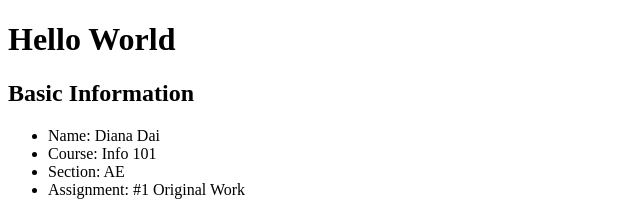
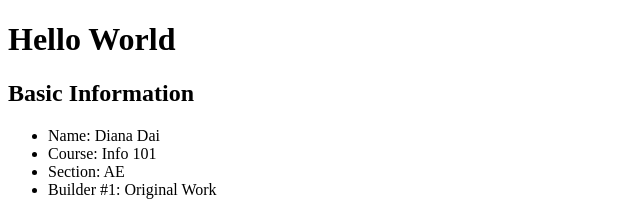
Before and after one commit to dy2018-1835029/dy2018-1835029.github.io, a plain HTML site: page embeddingOriginalWork.html in a window 1280 px wide. Shown: the top 212 px of the page, 0-640 px from the left. Drawn offline with Linux system fonts and the light colour scheme; grey boxes are pictures that could not be loaded.

Commit message:
Add files via upload

```diff
--- a/embeddingOriginalWork.html
+++ b/embeddingOriginalWork.html
@@ -10,7 +10,7 @@
         <li>Name: Diana Dai</li>
         <li>Course: Info 101</li>
         <li>Section: AE</li>
-        <li>Assignment: #1 Original Work</li>
+        <li>Builder #1: Original Work</li>
     </ul>
     <img src="https://images.pexels.com/photos/2199140/pexels-photo-2199140.jpeg?auto=compress&cs=tinysrgb&dpr=2&h=650&w=940"
         alt="an image"
```
Also changed, not shown: index.html (+1 -0 lines).
